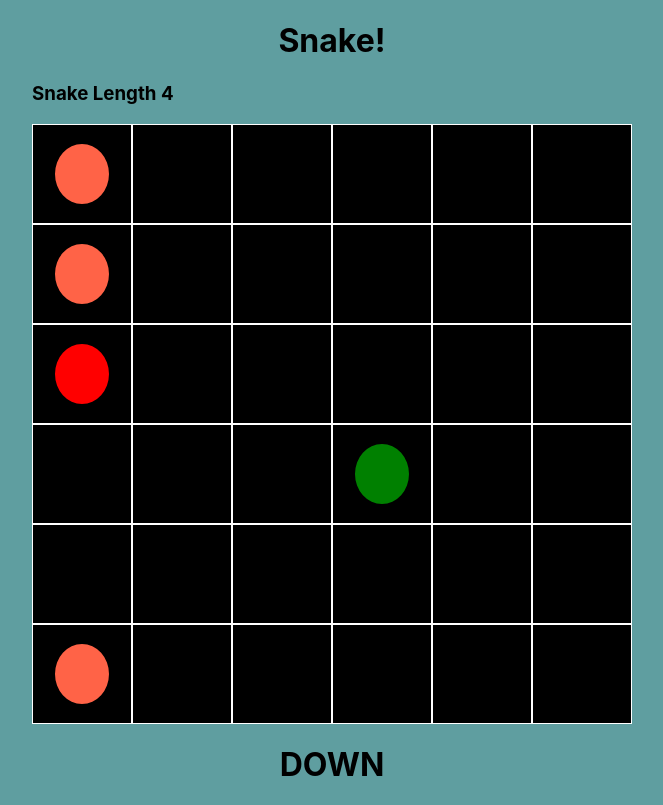
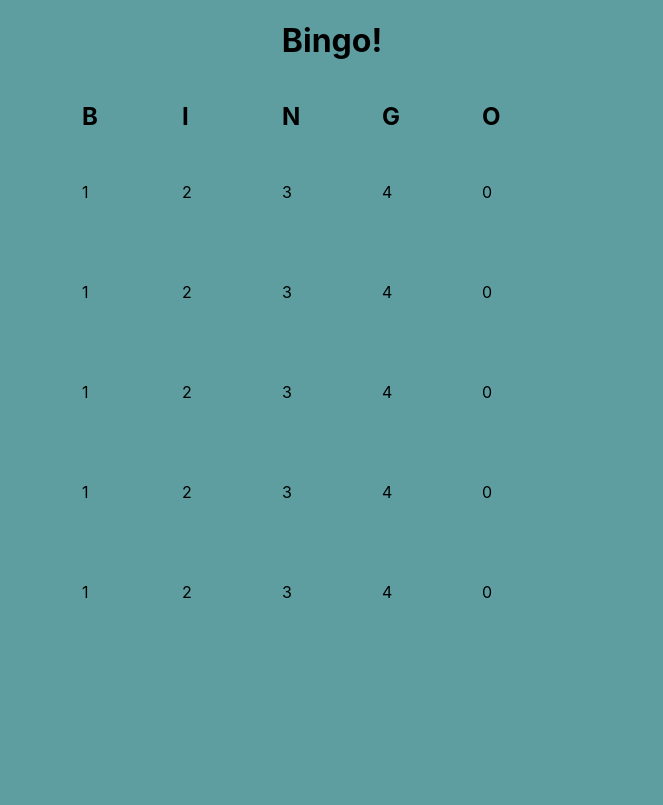
Before and after one commit to chrisjohnson2134/React_Games, a React (Create React App) app: page / in a window 1280 px wide. Shown: the whole page, without its empty margins (308-971 px from the left). Built offline with nearby package versions, Linux system fonts and the light colour scheme.

Commit message:
Add Bingo component and BingoCard for game functionality; update App to render Bingo

```diff
--- a/src/App.css
+++ b/src/App.css
@@ -22,6 +22,12 @@ h1{
   display: grid;
   grid-template-columns: 100px 100px 100px 100px 100px 100px;
   grid-template-rows: 100px 100px 100px 100px 100px 100px;
+}
+
+.bingoCard{
+  display: grid;
+  grid-template-columns: 100px 100px 100px 100px 100px;
+  grid-template-rows: 100px 100px 100px 100px 100px;
 }
 
 .circle {
--- a/src/App.js
+++ b/src/App.js
@@ -1,14 +1,15 @@
 import './App.css';
+import Bingo from './Components/Bingo/Bingo.jsx';
 import Snake from './Components/Snake/Snake.jsx';
 import TicTacToe from './Components/TicTacToe/TicTacToe.tsx';
 
 function App() {
   return (
     <>
-    <Snake/>
+    <Bingo/>
+    {/* <Snake/> */}
     {/* <TicTacToe/> */}
     </>
-
   );
 }
 
--- /dev/null
+++ b/src/Components/Bingo/Bingo.jsx
@@ -0,0 +1,22 @@
+import BingoCard from "./BingoCard";
+
+function Bingo(){
+    let bingoCard1 = [];
+
+    for (let index = 1; index <= 25; index++) {
+        //congrats you figured out what column your in with math
+        //now find the ranges and randomly generate a number, good night
+        bingoCard1.push((index % 5));
+
+    }
+
+
+    return(
+        <>
+        <h1>Bingo!</h1>
+        <BingoCard card={bingoCard1}/>
+        </>
+    );
+}
+
+export default Bingo;
--- /dev/null
+++ b/src/Components/Bingo/BingoCard.jsx
@@ -0,0 +1,19 @@
+function BingoCard({card}){
+    return(
+        <div className="bingoCard">
+        <h2>B</h2>
+        <h2>I</h2>
+        <h2>N</h2>
+        <h2>G</h2>
+        <h2>O</h2>
+
+        {
+            card.flat().map((cell, index) => (
+                <div key={index}>{cell}</div>
+        ))}
+
+    </div>
+    );
+}
+
+export default BingoCard;
```
Also changed, not shown: src/Components/Bingo/Tile.jsx (added).
